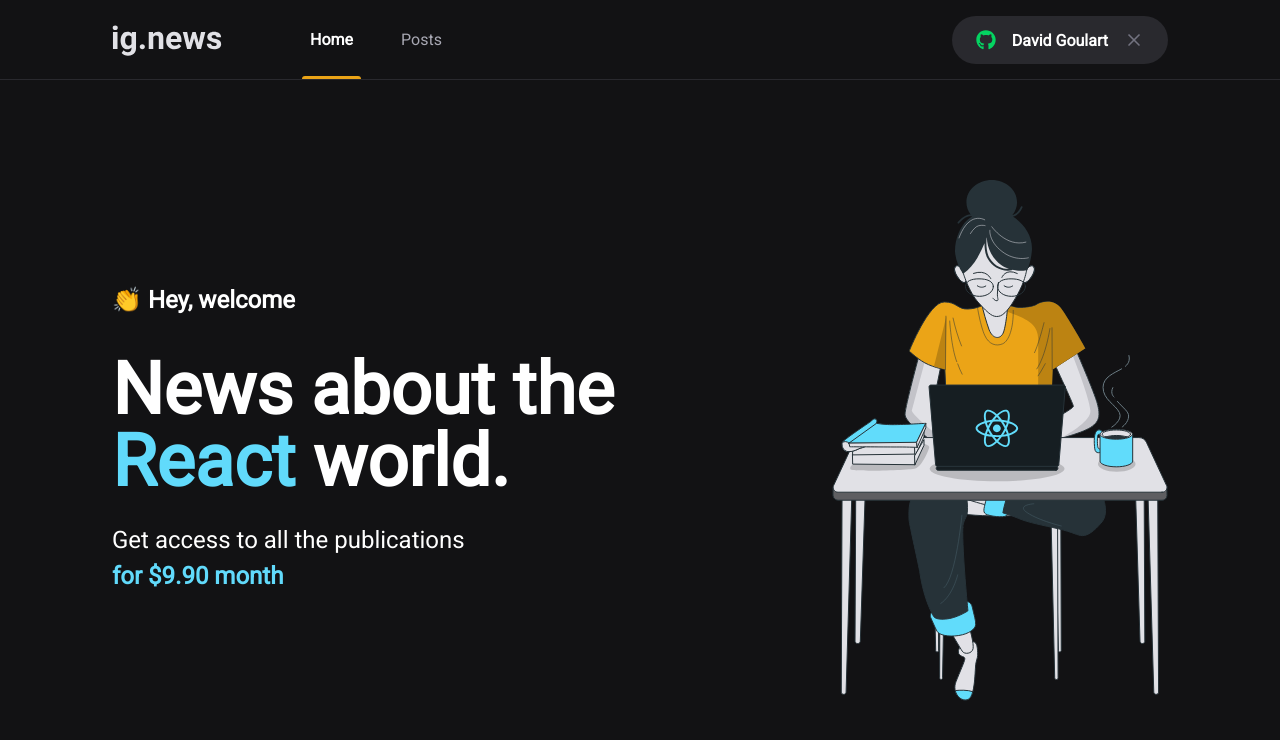
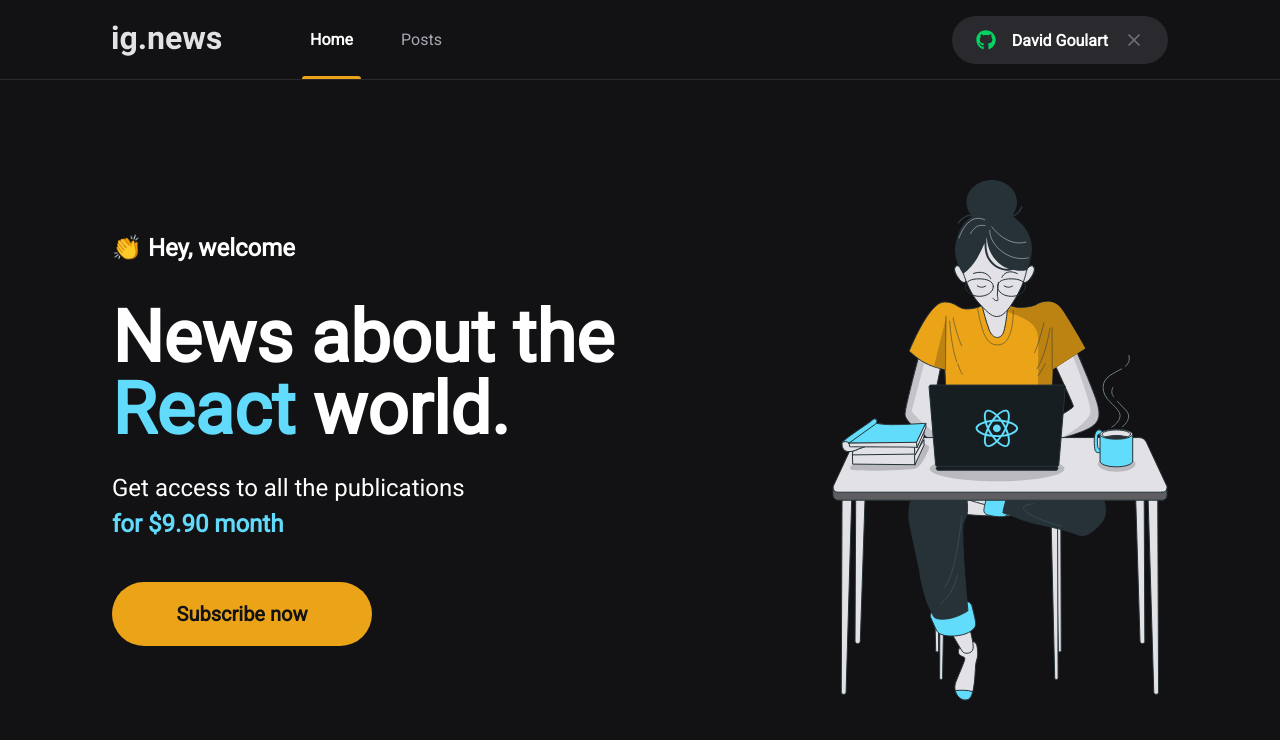
Before and after one commit to davidgoulart-dev/Ig-News, a Next.js app: page / in a window 1280 px wide. Shown: the top 740 px of the page. Built offline with nearby package versions, Linux system fonts and the light colour scheme.

Commit message:
Subscribe Button adicionado

```diff
--- a/src/app/home.module.scss
+++ b/src/app/home.module.scss
@@ -37,4 +37,7 @@
             font-weight: bold;
         }
     }
+    button {
+        margin-top: 2.5rem;
+    }
 }
--- a/src/app/page.tsx
+++ b/src/app/page.tsx
@@ -1,6 +1,7 @@
 import { Header } from '@/components/Header'
 import styles from './home.module.scss'
 import { Roboto } from 'next/font/google'
+import { SubscribeButton } from '@/components/SubscribeButton'
 
 
 const roboto = Roboto({
@@ -21,6 +22,7 @@
           Get access to all the publications <br/>
           <span>for $9.90 month</span>
         </p>
+        <SubscribeButton/>
 
       </section>
 
```
